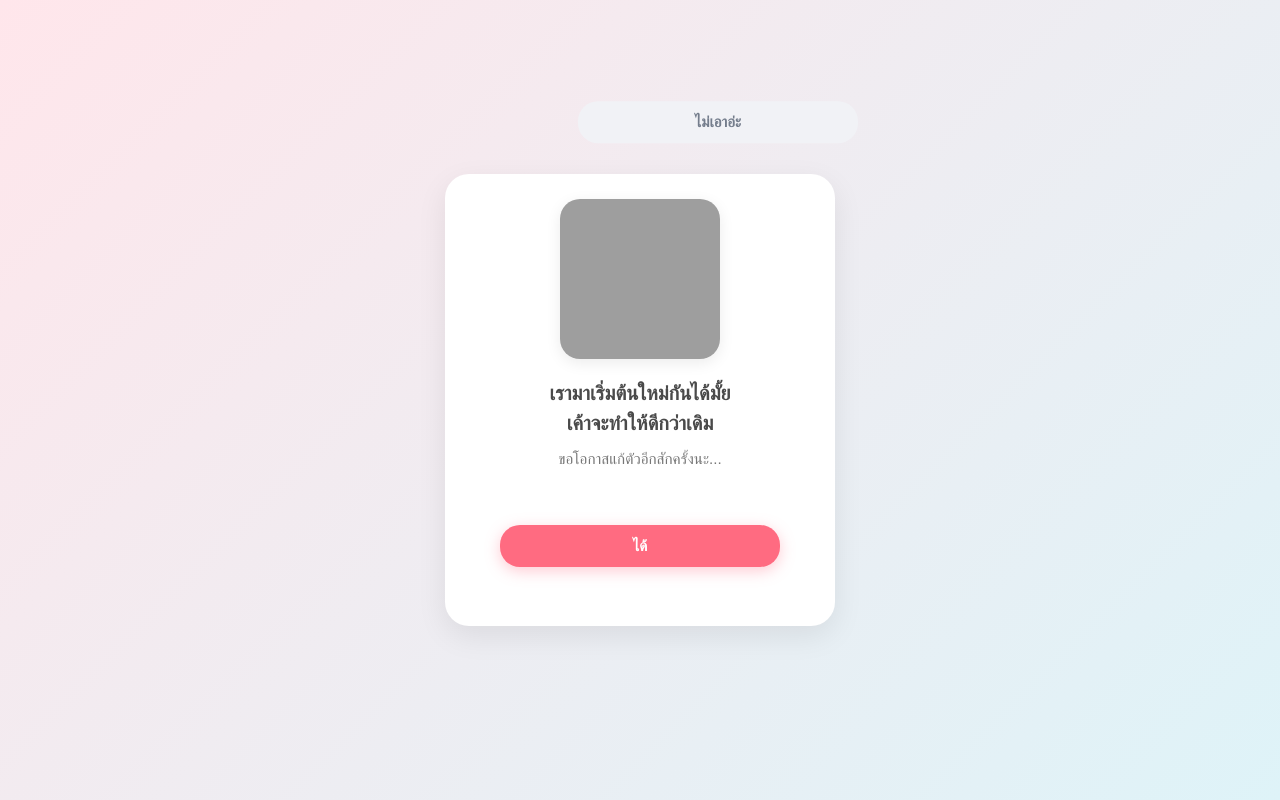
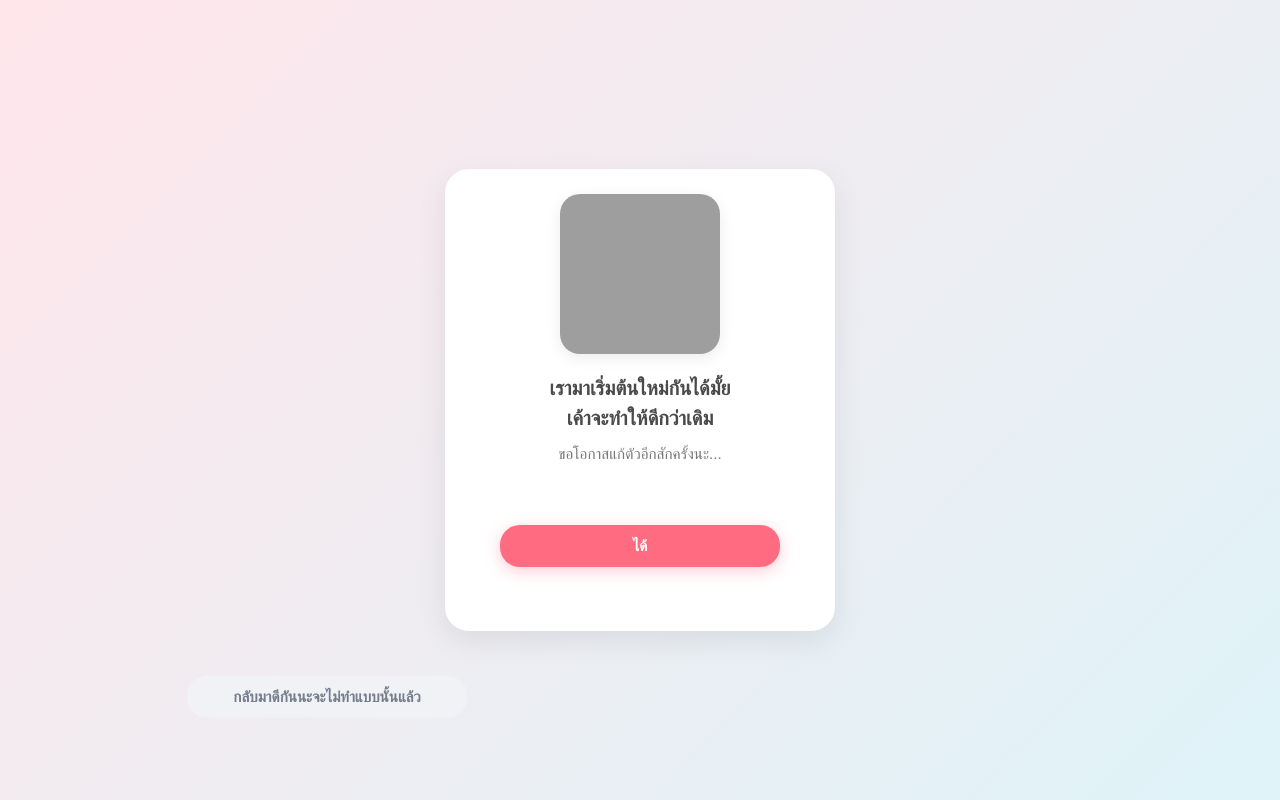
Before and after one commit to shd667560-ops/Kuight3, a plain HTML site: page index.html in a window 1280 px wide. Both pictures are taken after a click on the button "ไม่เอาอ่ะ". Drawn offline with Linux system fonts and the light colour scheme; grey boxes are pictures that could not be loaded.

Commit message:
Update button styles and text for user interaction

```diff
--- a/index.html
+++ b/index.html
@@ -14,9 +14,9 @@
     h2 { color: #4a4a4a; margin-bottom: 10px; font-size: 1.25rem; line-height: 1.5; font-weight: 600; }
     p.subtext { color: #777; font-size: 0.95rem; margin-bottom: 20px; line-height: 1.5; }
 
-    .btn-group { display: flex; flex-direction: column; gap: 12px; justify-content: center; align-items: center; position: relative; min-height: 110px; }
+    .btn-group { display: flex; flex-direction: column; gap: 12px; justify-content: center; align-items: center; position: relative; min-height: 120px; }
 
-    .btn { padding: 12px 24px; border-radius: 20px; font-size: 0.95rem; font-weight: bold; border: none; cursor: pointer; transition: all 0.2s ease; width: 100%; max-width: 280px; }
+    .btn { padding: 12px 20px; border-radius: 20px; font-size: 0.95rem; font-weight: bold; border: none; cursor: pointer; transition: all 0.2s ease; width: 100%; max-width: 280px; }
     .btn-yes { background-color: #ff6b81; color: white; box-shadow: 0 4px 15px rgba(255, 107, 129, 0.35); }
     .btn-yes:hover { background-color: #ff4757; transform: translateY(-2px); }
 
@@ -54,14 +54,14 @@
     </div>
   </div>
 
-  <!-- หน้าสรุปเมื่อกด "ไม่เป็นไร เราเคารพสิ่งที่เธอเลือกนะ" -->
+  <!-- หน้าสรุปเมื่อกด "เคารพการเลือกของอ้วน" -->
   <div class="container result-card" id="respectStep">
     <img src="https://media1.tenor.com/m/o_w5o-J5hR8AAAAC/peach-goma-peach-and-goma.gif" alt="Respect" class="gif-img">
-    <div class="result-title">เข้าใจแล้วครับ 🤍</div>
+    <div class="result-title">เข้าใจแล้วครับอ้วน 🤍</div>
     <div class="result-desc">
-      ไม่เป็นไรเลยนะ เคารพการตัดสินใจของเธอเสมอ ขอบคุณสำหรับทุกช่วงเวลาดีๆ ที่ผ่านมา ขอให้เธอเจอแต่ความสุขนะครับ
+      ไม่เป็นไรเลยนะ เคารพการตัดสินใจของอ้วนเสมอ ขอบคุณสำหรับทุกช่วงเวลาดีๆ ที่ผ่านมา ขอให้อ้วนมีความสุขมากๆ น้า
     </div>
-    <button class="btn btn-thanks" onclick="alert('ขอบคุณเธอมากๆ เช่นกันนะ 😊✨')">ขอบคุณนะ</button>
+    <button class="btn btn-thanks" onclick="alert('ขอบคุณอ้วนมากๆ เช่นกันนะ 😊✨')">ขอบคุณนะ</button>
   </div>
 
   <script>
@@ -71,29 +71,41 @@
     function handleNoButton() {
       noCount++;
 
-      if (noCount <= 5) {
-        // วิ่งหนี 5 รอบแรก
-        const x = Math.random() * (window.innerWidth - 200) - (window.innerWidth / 2 - 100);
-        const y = Math.random() * (window.innerHeight - 200) - (window.innerHeight / 2 - 100);
-
-        noBtn.style.position = 'fixed';
-        noBtn.style.left = '50%';
-        noBtn.style.top = '50%';
-        noBtn.style.transform = `translate(${x}px, ${y}px)`;
+      if (noCount === 1) {
+        noBtn.innerText = 'กลับมาดีกันนะจะไม่ทำแบบนั้นแล้ว';
+        moveButton();
+      } else if (noCount === 2) {
+        noBtn.innerText = 'เค้าขอโทษนะตอนนั้นเค้ายังเด็กอยู่อ่ะคับ';
+        moveButton();
+      } else if (noCount === 3) {
+        noBtn.innerText = 'เค้าขอโทษนะทุกเรื่องที่ผ่านมาเรามาเริ่มใหม่กันนะ';
+        moveButton();
+      } else if (noCount === 4 || noCount === 5) {
+        moveButton();
       } else if (noCount === 6) {
-        // รอบที่ 6 ปุ่มหยุดวิ่ง และเปลี่ยนเป็นข้อความเคารพการตัดสินใจ
+        // รอบที่ 6 หยุดวิ่ง และเปลี่ยนเป็นข้อความเคารพการตัดสินใจ
         noBtn.style.position = 'relative';
         noBtn.style.left = '0';
         noBtn.style.top = '0';
         noBtn.style.transform = 'none';
         noBtn.style.backgroundColor = '#eccc68';
         noBtn.style.color = '#fff';
-        noBtn.innerText = 'ไม่เป็นไร เราเคารพสิ่งที่เธอเลือกนะ';
+        noBtn.innerText = 'ไม่เป็นไร เค้าเคารพการเลือกของอ้วนนะ';
       } else {
-        // รอบที่ 7 ขึ้นไป (เมื่อกดปุ่มที่เปลี่ยนข้อความแล้ว)
+        // รอบที่ 7 (เมื่อกดปุ่มข้อความรอบที่ 6)
         document.getElementById('mainStep').style.display = 'none';
         document.getElementById('respectStep').style.display = 'block';
       }
+    }
+
+    function moveButton() {
+      const x = Math.random() * (window.innerWidth - 220) - (window.innerWidth / 2 - 110);
+      const y = Math.random() * (window.innerHeight - 200) - (window.innerHeight / 2 - 100);
+
+      noBtn.style.position = 'fixed';
+      noBtn.style.left = '50%';
+      noBtn.style.top = '50%';
+      noBtn.style.transform = `translate(${x}px, ${y}px)`;
     }
 
     function acceptLove() {
```
